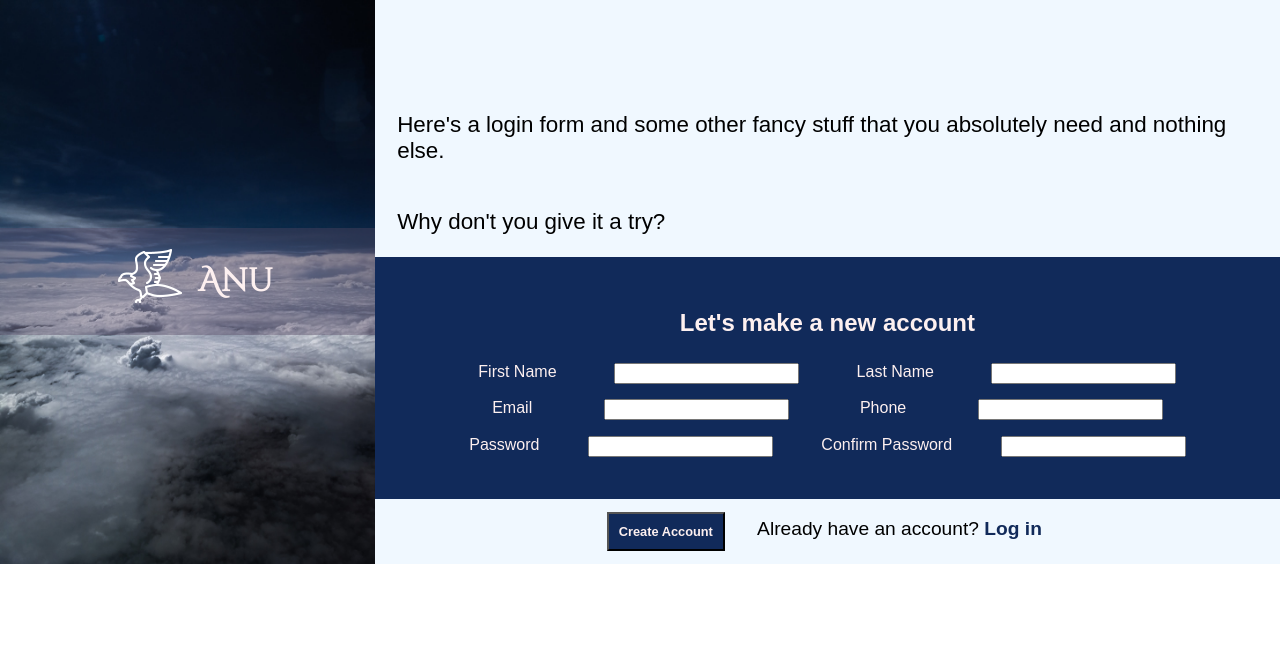
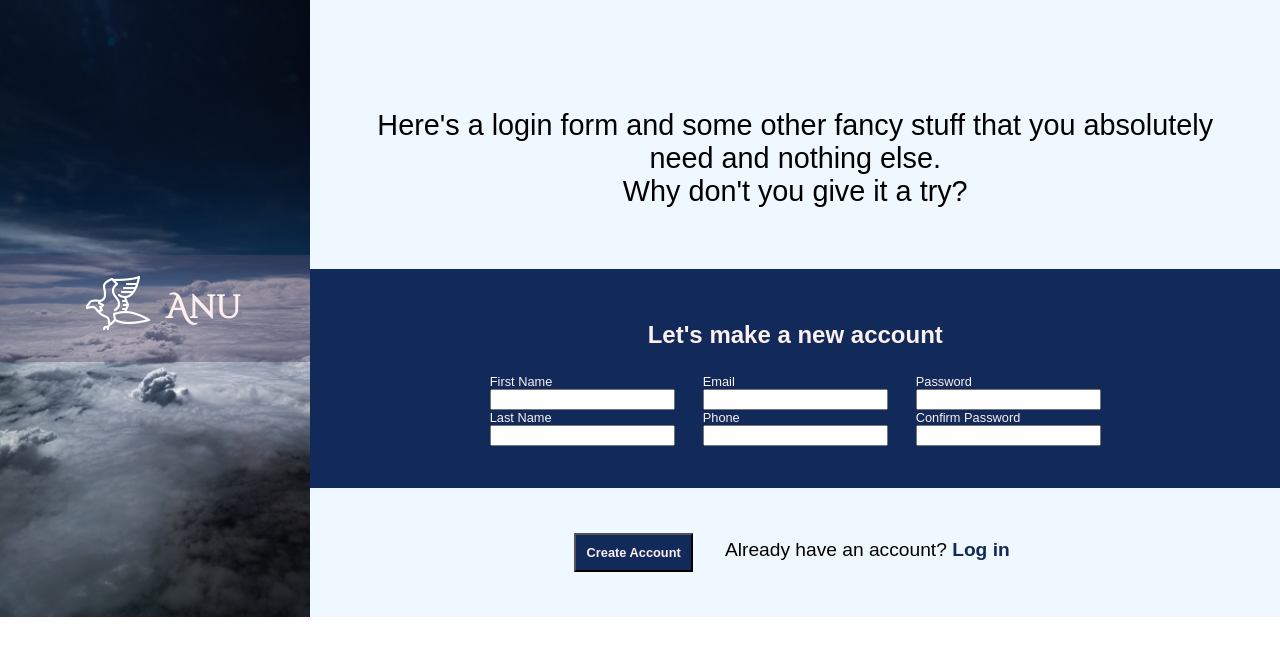
Before and after one commit to ziggibot/signupform, a plain HTML site: page index.html in a window 1280 px wide. Drawn offline with Linux system fonts and the light colour scheme.

Commit message:
added tabindex and minor changes to design pattern

```diff
--- a/css/style.css
+++ b/css/style.css
@@ -16,25 +16,25 @@ body {
 .firstinfo {
     background-color: aliceblue;
     margin: 0;
+    padding: 5em 2em 2em 2em;
+    display: flex;
+    flex-direction: column;
+    justify-content: center;
 }
 
-.text_firstinfo1 {
-    font-size: 1.4em;
-    margin: 5em 1em 1em 1em;
+.text_firstinfo {
+    width: 100%;
+    font-size: 1.8em;
     font-family: Arial, Helvetica, sans-serif;
-}
-
-.text_firstinfo2 {
-    font-size: 1.4em;
-    margin: 2em 1em 1em 1em;
-    font-family: Arial, Helvetica, sans-serif;
+    text-align: center;
 }
 
 .registration_form {
     background-color: rgb(17, 42, 90);
     padding: 2em;
     display: flex;
-    flex-direction: column;
+    flex-direction: row;
+    flex-wrap: wrap;
     justify-content: center;
 }
 
@@ -47,14 +47,16 @@ body {
 
 fieldset {
     display: flex;
-    flex-direction: row;
+    flex-direction: column;
     justify-content: space-evenly;
     border: none;
 }
 
 label {
     color: rgb(253, 240, 240);
+    font-size: 0.8em;
     font-family: Arial, Helvetica, sans-serif;
+    margin: 0;
 }
 
 .login_options {
@@ -62,6 +64,7 @@ label {
     display: flex;
     flex-direction: row;
     justify-content: center;
+    padding: 2em;
 }
 
 .button_create_account {
--- a/index.html
+++ b/index.html
@@ -20,37 +20,36 @@
     </section>
     <section class="content_section">
         <article class="firstinfo">
-            <p class="text_firstinfo1">Here's a login form and some other fancy stuff that you absolutely need and
-                nothing else.</p>
-            <p class="text_firstinfo2">Why don't you give it a try?</p>
+            <p class="text_firstinfo">Here's a login form and some other fancy stuff that you absolutely need and
+                nothing else.<br>Why don't you give it a try?</p>
         </article>
         <form class="registration_form">
             <h2 class="registration_header">Let's make a new account</h2>
             <fieldset>
-                <label for="givenname">First Name</label>
-                <input type="text" name="givenname" id="givenname">
-                <label for="surname">Last Name</label>
-                <input type="text" name="surname" id="surname">
+                <label for="gname">First Name</label>
+                <input type="text" tabindex="1" name="givenname" id="gname">
+                <label for="sname">Last Name</label>
+                <input type="text" tabindex="2" name="surname" id="sname">
             </fieldset>
             <fieldset>
-                <label for="email_adress">Email</label>
-                <input type="email" name="email_adress" id="email_adress">
-                <label for="phone_number">Phone</label>
-                <input type="text" name="phone_number" id="phone_number">
+                <label for="email_ad">Email</label>
+                <input type="email" tabindex="3" name="email_adress" id="email_ad">
+                <label for="phone_n">Phone</label>
+                <input type="text" tabindex="4" name="phone_number" id="phone_n">
             </fieldset>
             <fieldset>
-                <label for="password">Password</label>
-                <input type="password" name="password" id="password">
-                <label for="password_confirm">Confirm Password</label>
-                <input type="password_confirm" name="password_confirm" id="password_confirm">
+                <label for="passw">Password</label>
+                <input type="password" tabindex="5" name="password" id="passw">
+                <label for="passw_conf">Confirm Password</label>
+                <input type="password_confirm" tabindex="6" name="password_confirm" id="passw_conf">
             </fieldset>
         </form>
         <div class="login_options">
-            <button class="button_create_account">
+            <button class="button_create_account" tabindex="7">
                 Create Account
             </button>
             <p class="text_login_options">
-                Already have an account? <a class="link_login" href="#">Log in</a>
+                Already have an account? <a class="link_login" tabindex="8" href="#">Log in</a>
             </p>
         </div>
     </section>
```
